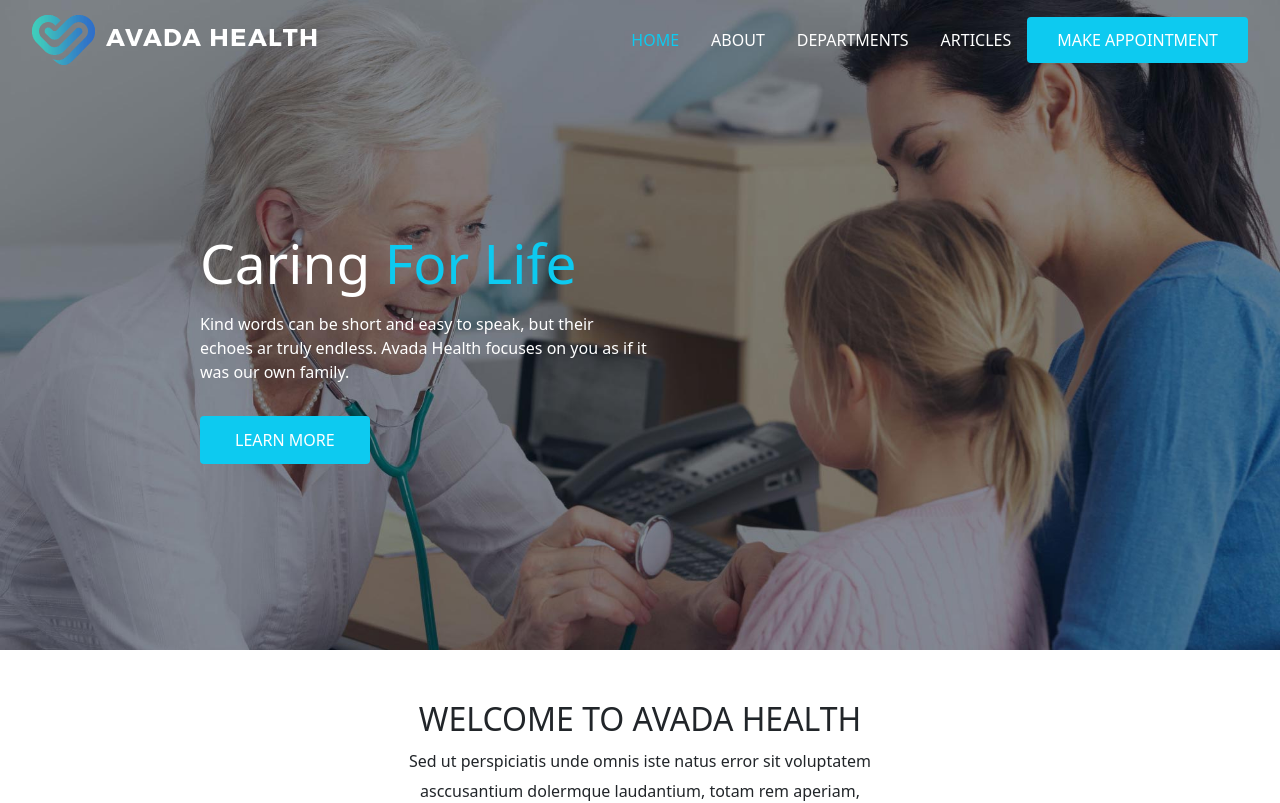
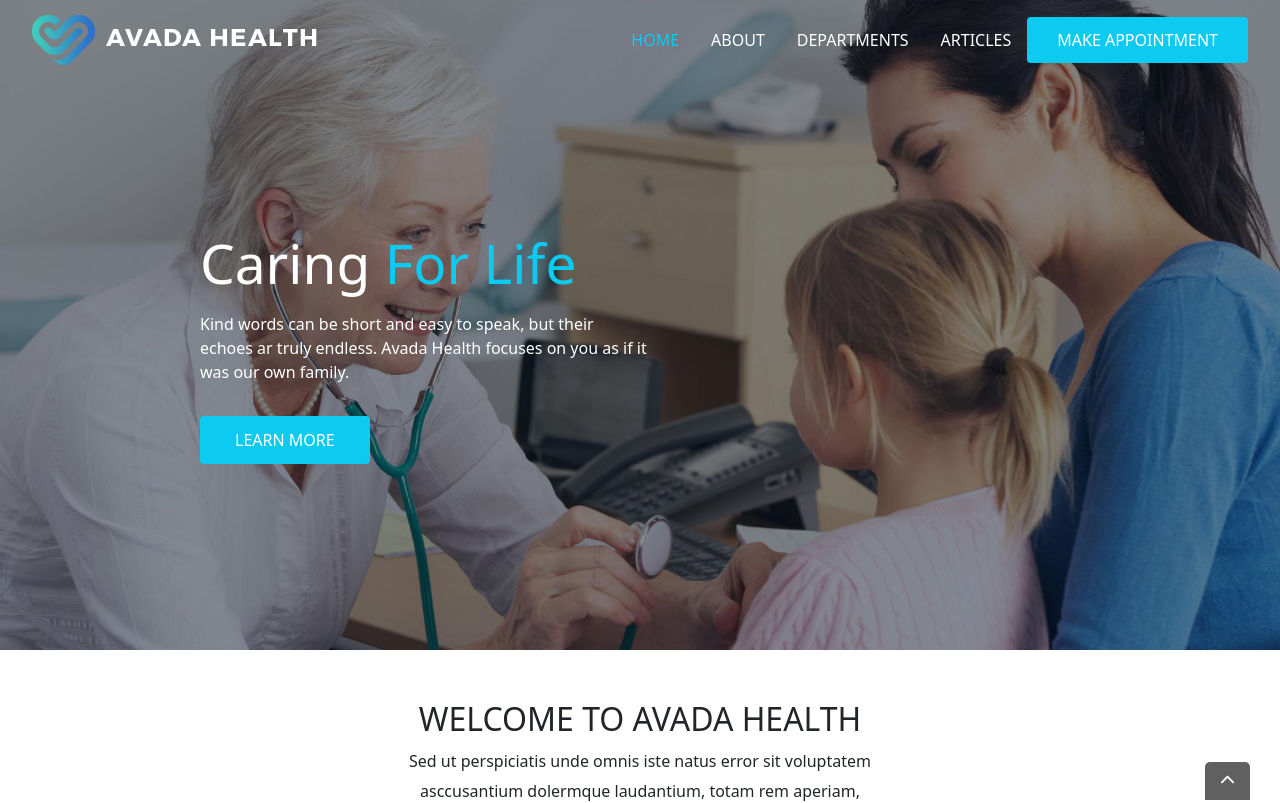
Before and after one commit to Alessio2299/proj-html-vuejs, a Vue app: page / in a window 1280 px wide. Shown: the top 803 px of the page. Built offline with nearby package versions, Linux system fonts and the light colour scheme.

Commit message:
FIx Button and animation

```diff
--- a/package.json
+++ b/package.json
@@ -17,7 +17,8 @@
     "core-js": "^3.8.3",
     "font-awesome": "^4.7.0",
     "slick-carousel": "^1.8.1",
-    "vue": "^2.6.14"
+    "vue": "^2.6.14",
+    "vue-intersection": "^2.0.1"
   },
   "devDependencies": {
     "@babel/core": "^7.12.16",
--- a/public/index.html
+++ b/public/index.html
@@ -1,11 +1,11 @@
 <!DOCTYPE html>
-<html lang="">
+<html lang="it">
   <head>
     <meta charset="utf-8">
     <meta http-equiv="X-UA-Compatible" content="IE=edge">
     <meta name="viewport" content="width=device-width,initial-scale=1.0">
     <link rel="icon" href="<%= BASE_URL %>favicon.ico">
-    <title><%= htmlWebpackPlugin.options.title %></title>
+    <title>Avada Health</title>
   </head>
   <body>
     <noscript>
--- a/src/App.vue
+++ b/src/App.vue
@@ -3,6 +3,9 @@
     <HeaderPage />
     <MainPage />
     <FooterPage />
+    <div class="target">
+      <a href="#header-thumb"><i class="fas fa-chevron-up"></i></a>
+    </div>
   </div>
 </template>
 
@@ -22,5 +25,31 @@
 </script>
 
 <style lang="scss">
-
+  .target{
+    position: fixed;
+    background-color: rgba(0, 0, 0, 0.623);
+    color: #fff;
+    font-size: 15px;
+    padding: 8px 15px;
+    border-top-left-radius: 5px;
+    border-top-right-radius: 5px;
+    right: 30px;
+    bottom: 0;
+    &:hover{
+      background-color: rgba(121, 121, 121, 0.705);
+      cursor: pointer;
+    }
+    a{
+      color: #fff;
+      &:hover{
+        color: #fff;
+      }
+    }
+  }
+  .my_button{
+      transition: all 1s;
+    &:hover{
+      cursor: pointer;
+    }
+  }
 </style>
--- a/src/components/footer/FooterDepartments.vue
+++ b/src/components/footer/FooterDepartments.vue
@@ -71,6 +71,8 @@
       text-align: center;
       &:hover{
         cursor: pointer;
+        background-color: #000;
+        color: #fff;
       }
     }
   }
--- a/src/components/header/NavBar.vue
+++ b/src/components/header/NavBar.vue
@@ -52,6 +52,9 @@ export default {
     width: 95%;
     .my_button{
       padding: 12px 30px;
+      &:hover{
+        background-color: rgb(77, 138, 150) !important;
+      }
     }
   }
 </style>
--- a/src/components/header/ThumbHeader.vue
+++ b/src/components/header/ThumbHeader.vue
@@ -1,5 +1,5 @@
 <template>
- <div class="thumb position-relative" :style="bgThumb">
+  <div id="header-thumb" class="thumb position-relative" :style="bgThumb">
     <NavBar />
     <div class="content-thumb text-white">
       <h1 class="mb-3">Caring <span class="text-info">For Life</span></h1>
@@ -47,6 +47,9 @@
       }
       .my_button{
       padding: 12px 35px;
+        &:hover{
+          background-color: rgb(77, 138, 150) !important;
+        }
       }
     }
   }
--- a/src/components/main/CardDoctor.vue
+++ b/src/components/main/CardDoctor.vue
@@ -5,7 +5,9 @@
       <span class="d-block text-uppercase mt-3">{{name}}</span>
       <span class="d-block my-2">{{job}}</span>
       <p class="mt-4">{{description}}</p>
-      <a :href="firstSocial.idSocial"><i :class="`${firstSocial.nameSocial} fab fa-${firstSocial.nameSocial}-square`"></i></a>
+      <a :href="firstSocial.idSocial">
+        <i :class="`${firstSocial.nameSocial} fab fa-${firstSocial.nameSocial}-square`"></i>
+      </a>
       <a :href="secondSocial.idSocial"><i :class="`${secondSocial.nameSocial} fab fa-${secondSocial.nameSocial}-square`"></i></a>
       <a :href="thirdSocial.idSocial"><i :class="`${thirdSocial.nameSocial} fab fa-${thirdSocial.nameSocial}-square`"></i></a>
     </div>
--- a/src/components/main/FormSection.vue
+++ b/src/components/main/FormSection.vue
@@ -53,7 +53,8 @@
     text-transform: uppercase;
     background-color: rgb(94, 173, 188);
     &:hover{
-      cursor: pointer ;
+      cursor: pointer;
+      background-color: rgb(77, 138, 150);
     }
   }
 </style>
--- a/src/components/main/SectionMore.vue
+++ b/src/components/main/SectionMore.vue
@@ -70,6 +70,10 @@
       padding: 8px 30px;
       border: 2px solid #fff;
       text-transform: uppercase;
+      &:hover{
+        background-color: #fff;
+        color: #000;
+      }
     }
     .content-section{
       width: 95%;
--- a/src/components/main/SectionSponsor.vue
+++ b/src/components/main/SectionSponsor.vue
@@ -64,15 +64,18 @@
         overflow: hidden;
         img{
           width: calc(100% / 3);
-          animation: scroll 15s linear infinite;
+          animation: scroll 25s linear infinite;
           @keyframes scroll {
-          0%{
-            transform: translateX(0);
+            0%{
+              transform: translateX(0);
+            }
+            50%{
+              transform: translateX(-240px * 5);
+            }
+            100%{
+              transform: translateX(0);
+            }
           }
-          100%{
-            transform: translateX(-240px * 5);
-          }
-        }
         }
       }
     }
```
Also changed, not shown: 2 other files (tests, documents, lock files or other folders). Lines whose indentation alone changed are shown as unchanged.
